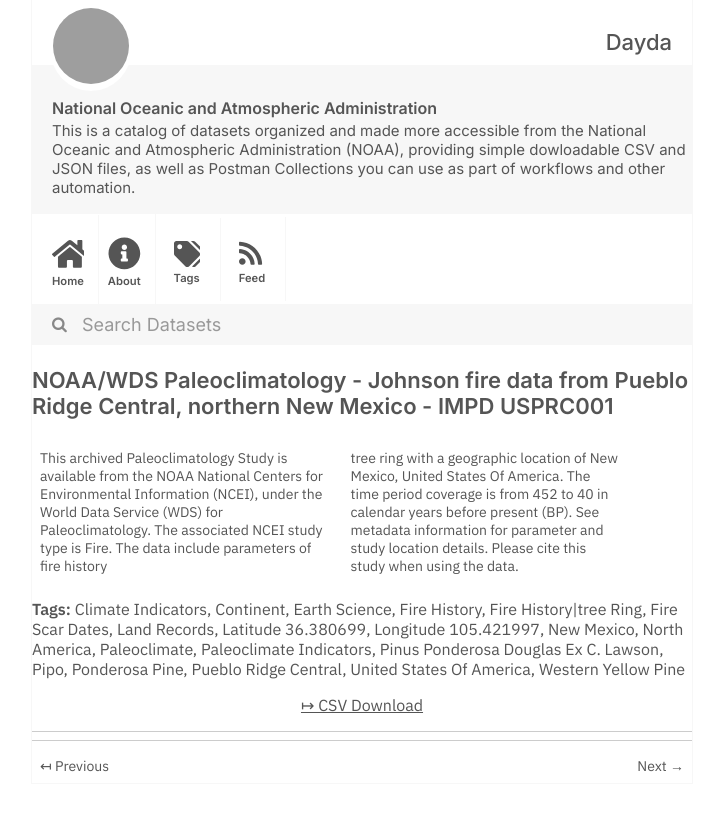
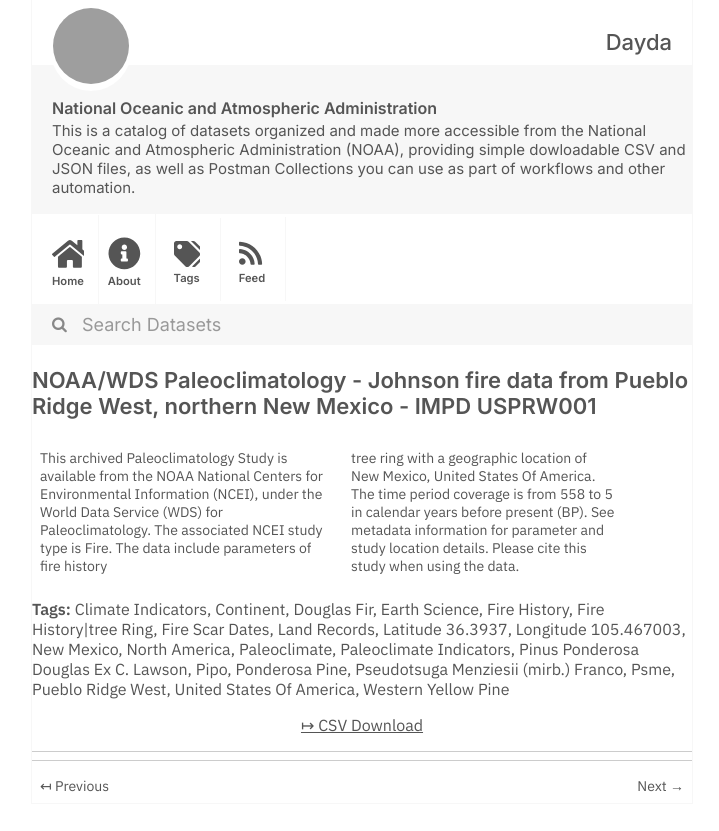
Before and after one commit to dayda-entities/national-oceanic-and-atmospheric-administration, a Jekyll site: the page built from _posts/2020-11-12-noaawds-paleoclimatology-johns.md, in a window 1280 px wide, cut to the strip 0-831 px from the top of the page. Shown: the whole strip, without its empty margins (278-997 px from the left). Built offline with Jekyll 4.4.1, drawn with Linux system fonts in a browser that asks for light colours; grey boxes are pictures that could not be loaded.

Commit message:
Publish Data

```diff
--- a/_posts/2020-11-12-noaawds-paleoclimatology-johns.md
+++ b/_posts/2020-11-12-noaawds-paleoclimatology-johns.md
@@ -1,21 +1,22 @@
 ---
 title: >-
-  NOAA/WDS Paleoclimatology - Johnson fire data from Pueblo Ridge Central,
-  northern New Mexico - IMPD USPRC001
-created: '2020-11-12T06:22:41.458976'
-modified: '2021-02-02T20:55:36.190595'
+  NOAA/WDS Paleoclimatology - Johnson fire data from Pueblo Ridge West, northern
+  New Mexico - IMPD USPRW001
+created: '2020-11-12T06:23:36.549426'
+modified: '2021-02-26T16:17:04.728473'
 state: active
 type: dataset
 tags:
   - Climate Indicators
   - Continent
+  - Douglas Fir
   - Earth Science
   - Fire History
   - Fire History|tree Ring
   - Fire Scar Dates
   - Land Records
-  - Latitude 36.380699
-  - Longitude  105.421997
+  - Latitude 36.3937
+  - Longitude  105.467003
   - New Mexico
   - North America
   - Paleoclimate
@@ -23,14 +24,16 @@ tags:
   - Pinus Ponderosa Douglas Ex C. Lawson
   - Pipo
   - Ponderosa Pine
-  - Pueblo Ridge Central
+  - Pseudotsuga Menziesii (mirb.) Franco
+  - Psme
+  - Pueblo Ridge West
   - United States Of America
   - Western Yellow Pine
 groups: []
 csv_url: >-
-  https://www.ncei.noaa.gov/pub/data/paleo/firehistory/firescar/northamerica/supplemental/usprc001_tree_meta.csv
+  https://www.ncei.noaa.gov/pub/data/paleo/firehistory/firescar/northamerica/supplemental/usprw001_tree_meta.csv
 json_url: ''
 layout: post
 
 ---
-This archived Paleoclimatology Study is available from the NOAA National Centers for Environmental Information (NCEI), under the World Data Service (WDS) for Paleoclimatology. The associated NCEI study type is Fire. The data include parameters of fire history|tree ring with a geographic location of New Mexico, United States Of America. The time period coverage is from 452 to 40 in calendar years before present (BP). See metadata information for parameter and study location details. Please cite this study when using the data.
+This archived Paleoclimatology Study is available from the NOAA National Centers for Environmental Information (NCEI), under the World Data Service (WDS) for Paleoclimatology. The associated NCEI study type is Fire. The data include parameters of fire history|tree ring with a geographic location of New Mexico, United States Of America. The time period coverage is from 558 to 5 in calendar years before present (BP). See metadata information for parameter and study location details. Please cite this study when using the data.
```
